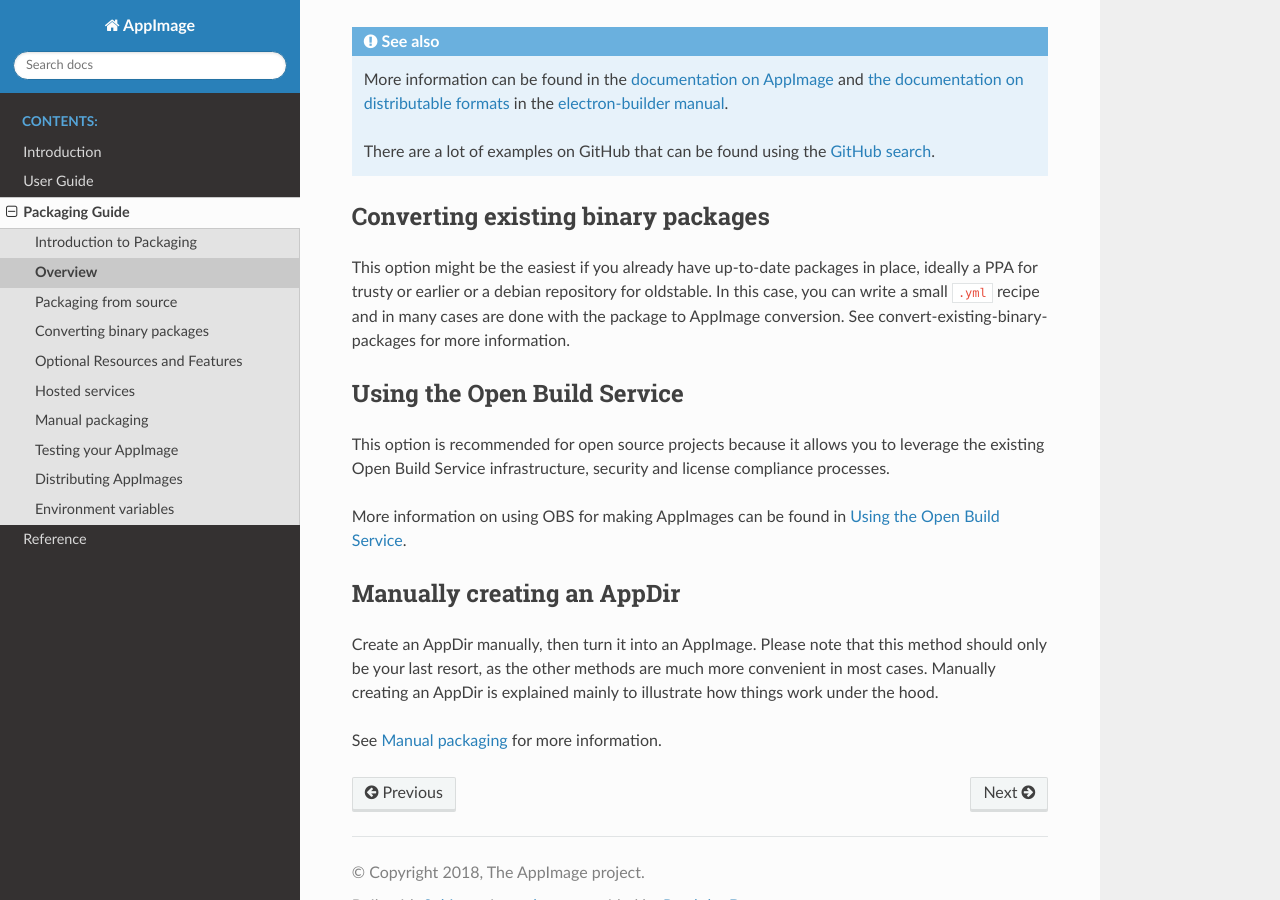
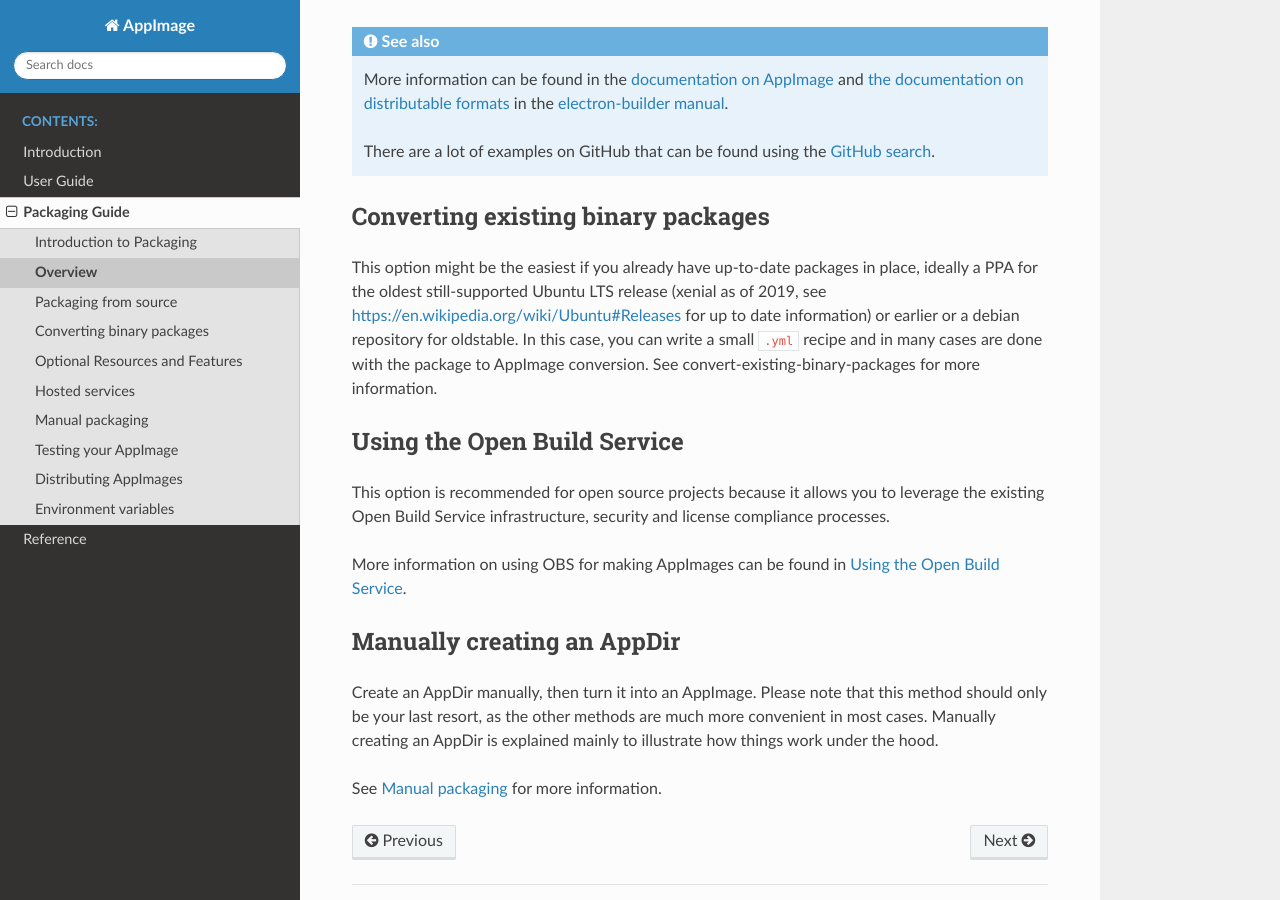
Before and after one commit to AppImage/docs.appimage.org, a Sphinx documentation site: the page built from source/packaging-guide/overview.rst, in a window 1280 px wide and 900 px high, scrolled down 1158 px. Built offline with Sphinx 7.4.7 and the Read the Docs theme 2.0.0, drawn with Linux system fonts in a browser that asks for light colours.

Commit message:
Update overview.rst

```diff
--- a/source/packaging-guide/overview.rst
+++ b/source/packaging-guide/overview.rst
@@ -51,7 +51,7 @@
 Converting existing binary packages
 -----------------------------------
 
-This option might be the easiest if you already have up-to-date packages in place, ideally a PPA for trusty or earlier or a debian repository for oldstable. In this case, you can write a small :code:`.yml` recipe and in many cases are done with the package to AppImage conversion. See :ref:`convert-existing-binary-packages` for more information.
+This option might be the easiest if you already have up-to-date packages in place, ideally a PPA for the oldest still-supported Ubuntu LTS release (xenial as of 2019, see https://en.wikipedia.org/wiki/Ubuntu#Releases for up to date information) or earlier or a debian repository for oldstable. In this case, you can write a small :code:`.yml` recipe and in many cases are done with the package to AppImage conversion. See :ref:`convert-existing-binary-packages` for more information.
 
 
 .. _sec-using-obs:
```
